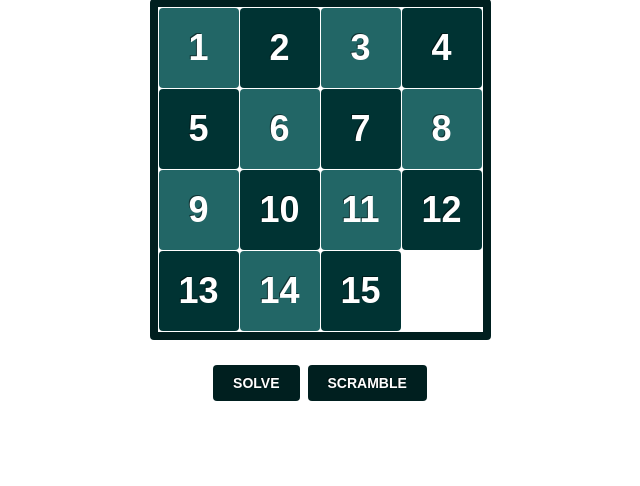
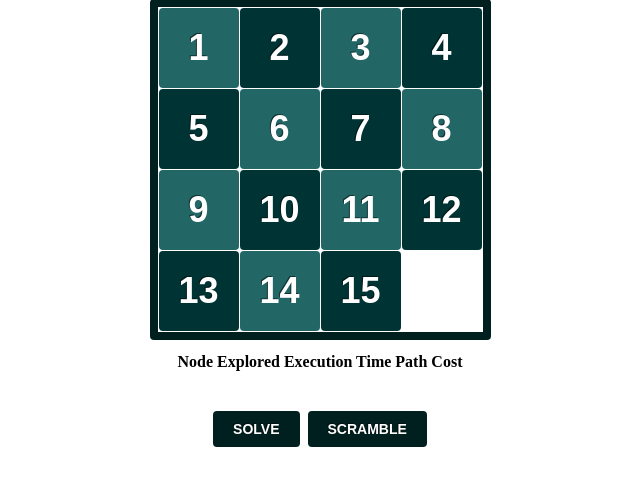
Before and after one commit to abdelrahmanabdelnabi/15-puzzle-solver, a Flask app: page / in a window 1280 px wide. Shown: the part 81-567 px from the top of the page, without its empty margins (320-960 px from the left). Run offline with Flask 2, Linux system fonts and the light colour scheme; lists and menus that the app fills with data are empty.

Commit message:
expose statistics in GUI
running time, path cost, nodes explored

```diff
--- a/routes.py
+++ b/routes.py
@@ -1,6 +1,7 @@
 from flask import Flask, render_template, send_from_directory, request, jsonify
 import numpy
 import json
+import time
 from puzzle import State, Problem, BFS, Node
 
 app = Flask(__name__)
@@ -27,7 +28,11 @@ def solve():
 	problem = Problem(initial_state, 4, 4)
 	bfs = BFS(problem)
 
-	node, result = bfs.search()
+	start_time = time.time()
+	node, result, num_explored = bfs.search()
+	running_time = round(time.time() - start_time, 5)
+
+	solution_path_cost = node.path_cost
 
 	steps = list()
 
@@ -37,9 +42,16 @@ def solve():
 
 	steps.reverse()
 
-	print steps
-	print jsonify({"steps":steps})
-	return jsonify({"steps":steps})
+	solution = {
+		"steps": steps,
+		"nodes explored": num_explored,
+		"running time": running_time,
+		"path cost": solution_path_cost
+	}
+
+	print solution
+	print jsonify(solution)
+	return jsonify(solution)
 
 if __name__ == '__main__':
   app.run(debug=True)
--- a/static/css/15-puzzle.css
+++ b/static/css/15-puzzle.css
@@ -2,6 +2,9 @@
 p{margin: 0; font: 12px/150% Arial; text-align: center; color: #888;}
 p a{color: #888;}
 
+th, tr {
+	text-align: center;
+}
 #controls{text-align: center;}
 #controls button{
 	cursor: pointer;
--- a/static/js/15-puzzle.js
+++ b/static/js/15-puzzle.js
@@ -54,8 +54,15 @@
 
 		xmlHttp.onreadystatechange=(e)=>{
 			if(xmlHttp.readyState == 4) {
-				steps = JSON.parse(xmlHttp.responseText)["steps"];
-				console.log(steps)
+				response = JSON.parse(xmlHttp.responseText)
+				steps = response["steps"];
+				console.log(response);
+				var row = document.getElementById("stats-data");
+				row.innerHTML =
+				`<td>${response['nodes explored']}</td>
+				 <td>${response['running time']}</td>
+				 <td>${response['path cost']}</td>`;
+
 				currentStep = 0;
 				blankCell = getEmptyCell()
 				transitionEndHandler()
--- a/templates/index.html
+++ b/templates/index.html
@@ -7,6 +7,16 @@
 </head>
 <body>
 	<div id="puzzle"></div>
+	<div id="stats">
+		<table id="stats-table" align="center" style="margin-top: 10px; margin-bottom: 10px; text-align: : center">
+			<tr>
+				<th>Node Explored</th>
+				<th>Execution Time</th>
+				<th>Path Cost</th>
+			</tr>
+			<tr id="stats-data"></tr>
+		</table>
+	</div>
 	<div id="controls">
 		<button id="solve">Solve</button>
 		<button id="scramble">Scramble</button>
```
Also changed, not shown: puzzle.py (+5 -4 lines), 1 other file.
